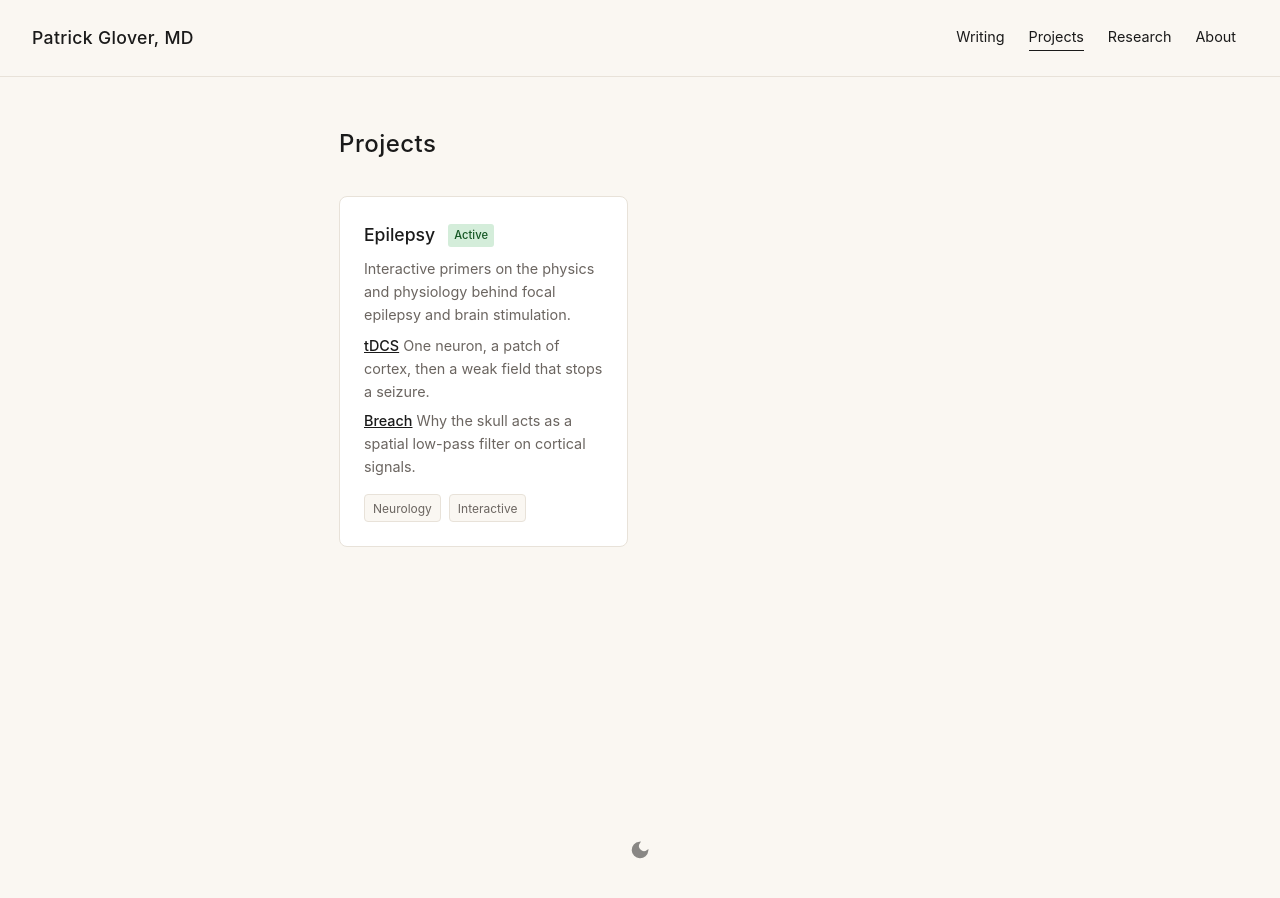
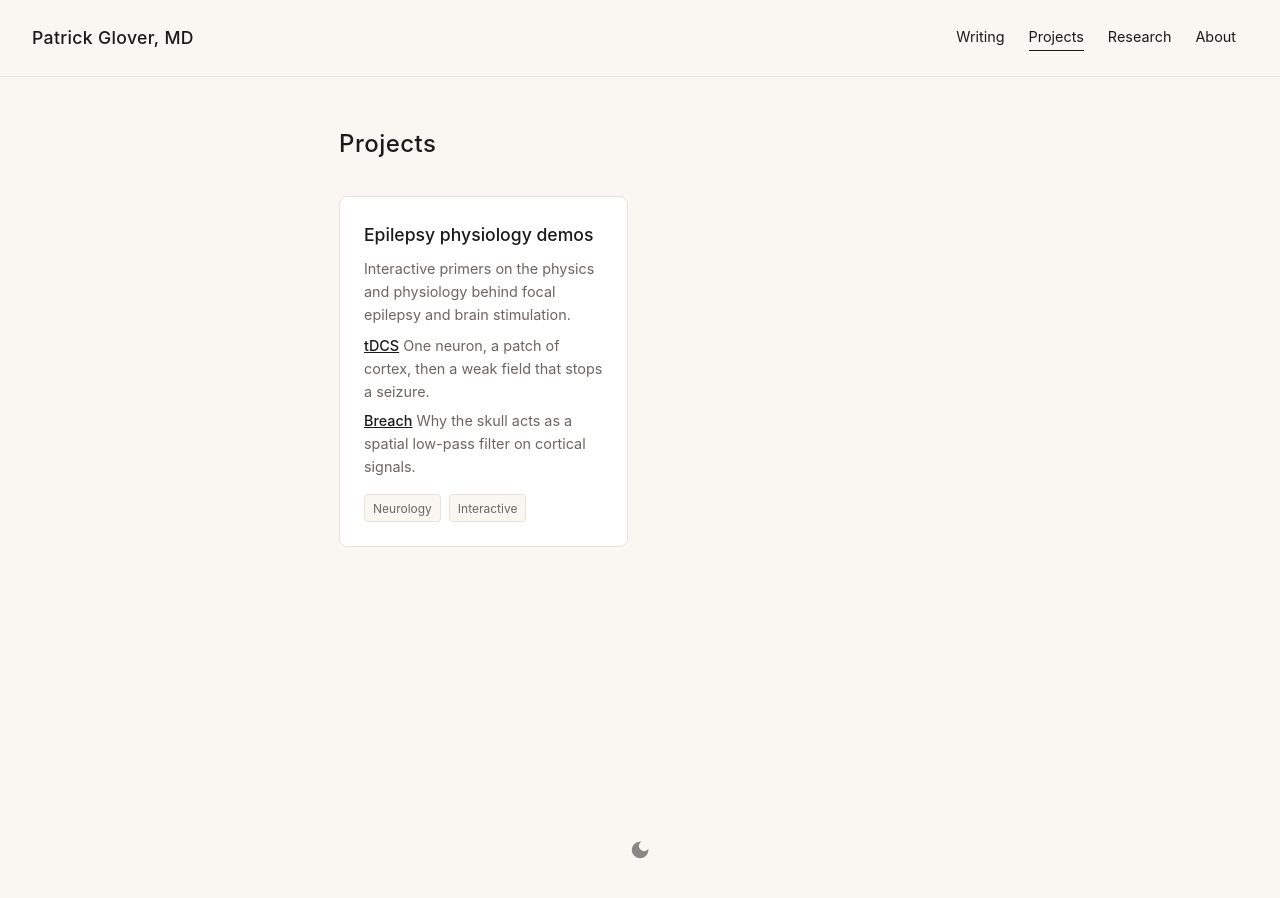
Before and after one commit to patrick-glover/patrick-glover.github.io, a Jekyll site: the page built from projects.md, in a window 1280 px wide. Built offline with Jekyll 4.4.1, drawn with Linux system fonts in a browser that asks for light colours.

Commit message:
projects: rename Epilepsy card, drop status badge and hover lift
Co-Authored-By: Claude Opus 5.5 <noreply@anthropic.com>

```diff
--- a/_data/projects.yml
+++ b/_data/projects.yml
@@ -1,8 +1,7 @@
 # Add projects here - see WORKFLOW.md for format
-- name: "Epilepsy"
+- name: "Epilepsy physiology demos"
   url: "/epilepsy/tdcs/"
   description: "Interactive primers on the physics and physiology behind focal epilepsy and brain stimulation."
-  status: "active"
   links:
     - name: "tDCS"
       url: "/epilepsy/tdcs/"
--- a/projects.md
+++ b/projects.md
@@ -17,7 +18,7 @@ permalink: /projects/
         <div class="project-card">
             <h3>
                 <a href="{{ project.url }}">{{ project.name }}</a>
-                <span class="project-status status-{{ project.status }}">{{ project.status | capitalize }}</span>
+                {% if project.status %}<span class="project-status status-{{ project.status }}">{{ project.status | capitalize }}</span>{% endif %}
             </h3>
             <p>{{ project.description }}</p>
             {% if project.links %}
```
Also changed, not shown: other parts of projects.md (+1 -0 lines).
